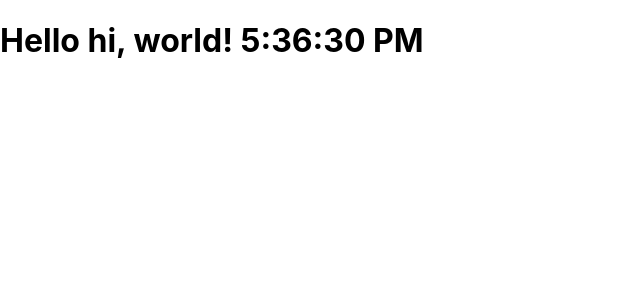
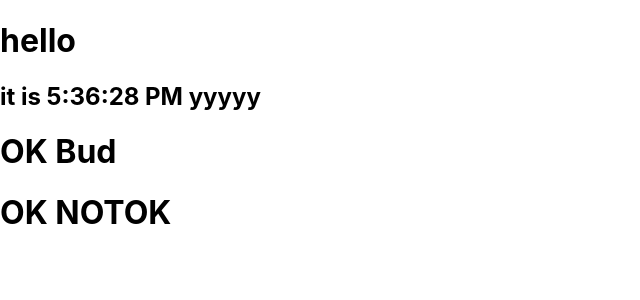
Before and after one commit to ajnye/schedule-stacker, a React (Create React App) app: page / in a window 1280 px wide. Shown: the top 300 px of the page, without its empty margins (0-640 px from the left). Built offline with nearby package versions, Linux system fonts and the light colour scheme.

Commit message:
More messing around

```diff
--- a/src/App.js
+++ b/src/App.js
@@ -1,13 +1,62 @@
 import logo from './logo.svg';
 import './App.css';
 import ReactDOM from 'react-dom'
+import React from 'react'
+
+class Clock extends React.Component {
+  constructor(props) {
+    super(props);
+    this.state = {date : new Date(), counter : ""};
+  }
+
+  componentDidMount() {
+    this.timerID = setInterval(() => this.tick(), 1000);
+  }
+
+  componentWillUnmount() {
+    clearInterval(this.timerID);
+  }
+
+  tick() {
+    this.setState((state, props) => ({
+      date: new Date(),
+      counter : state.counter + "y"
+    }));
+  }
+
+  render() {
+    return (
+      <React.Fragment>
+      <div>
+        <h1>hello</h1>
+        <h2>it is {this.state.date.toLocaleTimeString()} {this.state.counter} </h2>
+      </div>
+      </React.Fragment>
+    );
+  }
+}
+function Test(props) {
+  return <h1>{props.name}</h1>;
+}
 
 function App() {
-  const root = ReactDOM.createRoot(document.getElementById('root'));
-  const value = "hi";
-  root.render(<h1>Hello {value}, world! {new Date().toLocaleTimeString()}</h1>);
+  // const root = ReactDOM.createRoot(document.getElementById('root'));
+  // const value = "hi";
+  // root.render(<React.Fragment><h1>Hello {value}, world! {new Date().toLocaleTimeString()}</h1></React.Fragment>);
+  return (
+    <React.Fragment>
+    <div>
+      <Clock />
+      <Test name="OK Bud"/>
+      <Test name="OK NOTOK"/>
+    </div>
+    </React.Fragment>
+  );
 }
 
-setInterval(App, 1000);
+// const root = ReactDOM.createRoot(document.getElementById('root'));
+// root.render(<Clock />);
+
+// setInterval(App, 1000);
 
 export default App;
```
